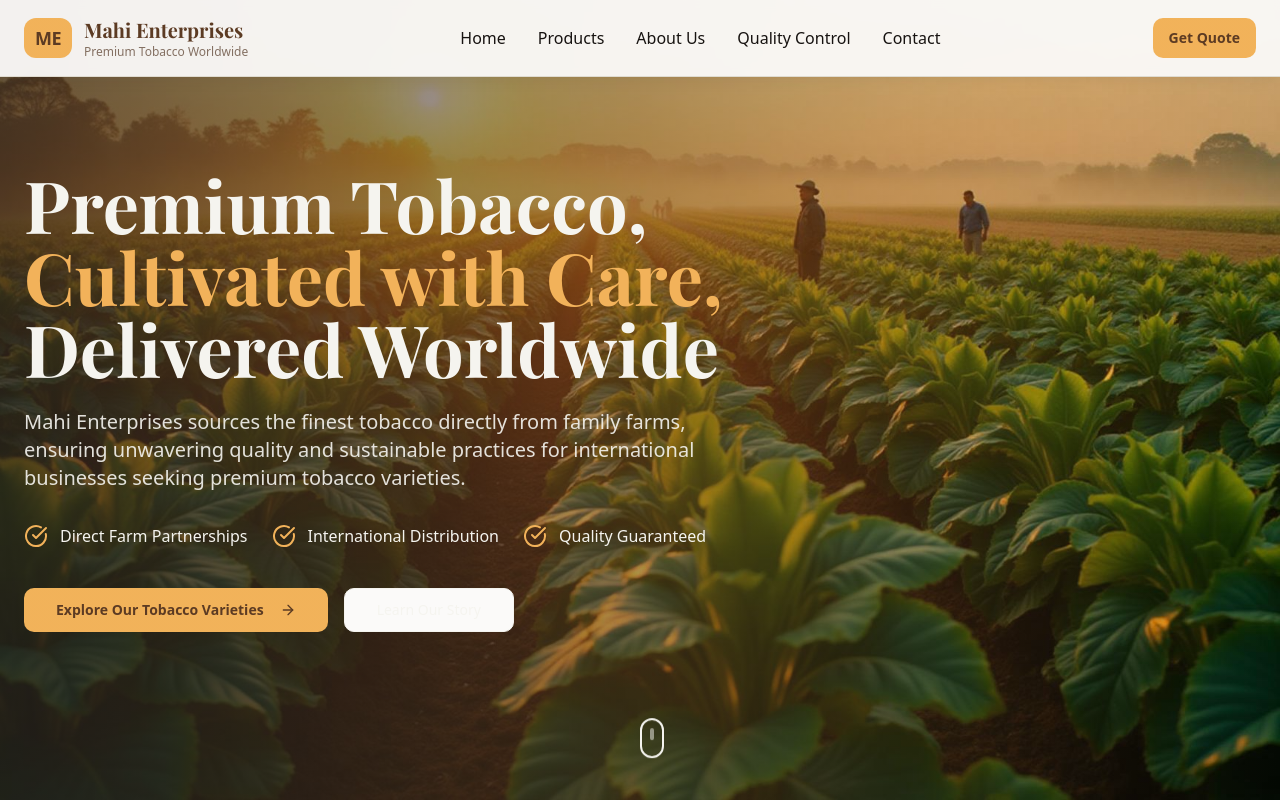
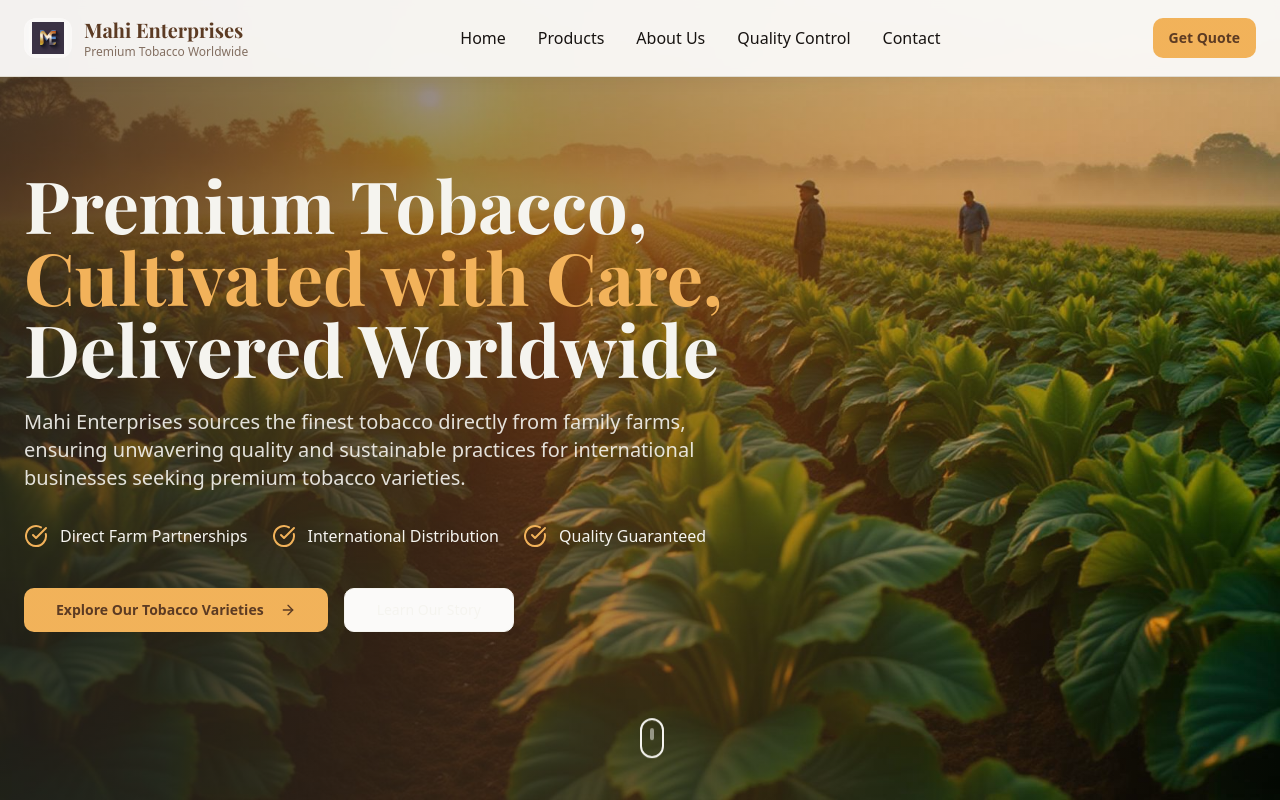
Before and after one commit to mahienterprisesmsr/mahi-tobacco-harvest, a React (Vite) app: page / in a window 1280 px wide. Shown: the top 800 px of the page. Built offline with nearby package versions, Linux system fonts and the light colour scheme.

Commit message:
Update logo colors

```diff
--- a/src/components/Header.tsx
+++ b/src/components/Header.tsx
@@ -1,6 +1,7 @@
 import { useState } from 'react';
 import { Menu, X } from 'lucide-react';
 import { Button } from '@/components/ui/button';
+import logo from '@/assets/mahi-logo.jpg';
 
 const Header = () => {
   const [isMenuOpen, setIsMenuOpen] = useState(false);
@@ -19,8 +20,12 @@ const Header = () => {
         <div className="flex items-center justify-between">
           {/* Logo */}
           <div className="flex items-center space-x-3">
-            <div className="w-12 h-10 bg-gradient-accent rounded-lg flex items-center justify-center">
-              <span className="text-primary font-bold text-lg tracking-tight">ME</span>
+            <div className="w-12 h-10 rounded-lg overflow-hidden flex items-center justify-center bg-white/10 backdrop-blur-sm border border-white/20">
+              <img
+                src={logo}
+                alt="Mahi Enterprises Logo"
+                className="w-10 h-8 object-contain filter sepia-[0.3] hue-rotate-[15deg] saturate-[1.2] brightness-[0.9]"
+              />
             </div>
             <div>
               <h1 className="text-xl font-heading font-bold text-primary">Mahi Enterprises</h1>
```
Also changed, not shown: src/assets/mahi-logo.jpg (added).
